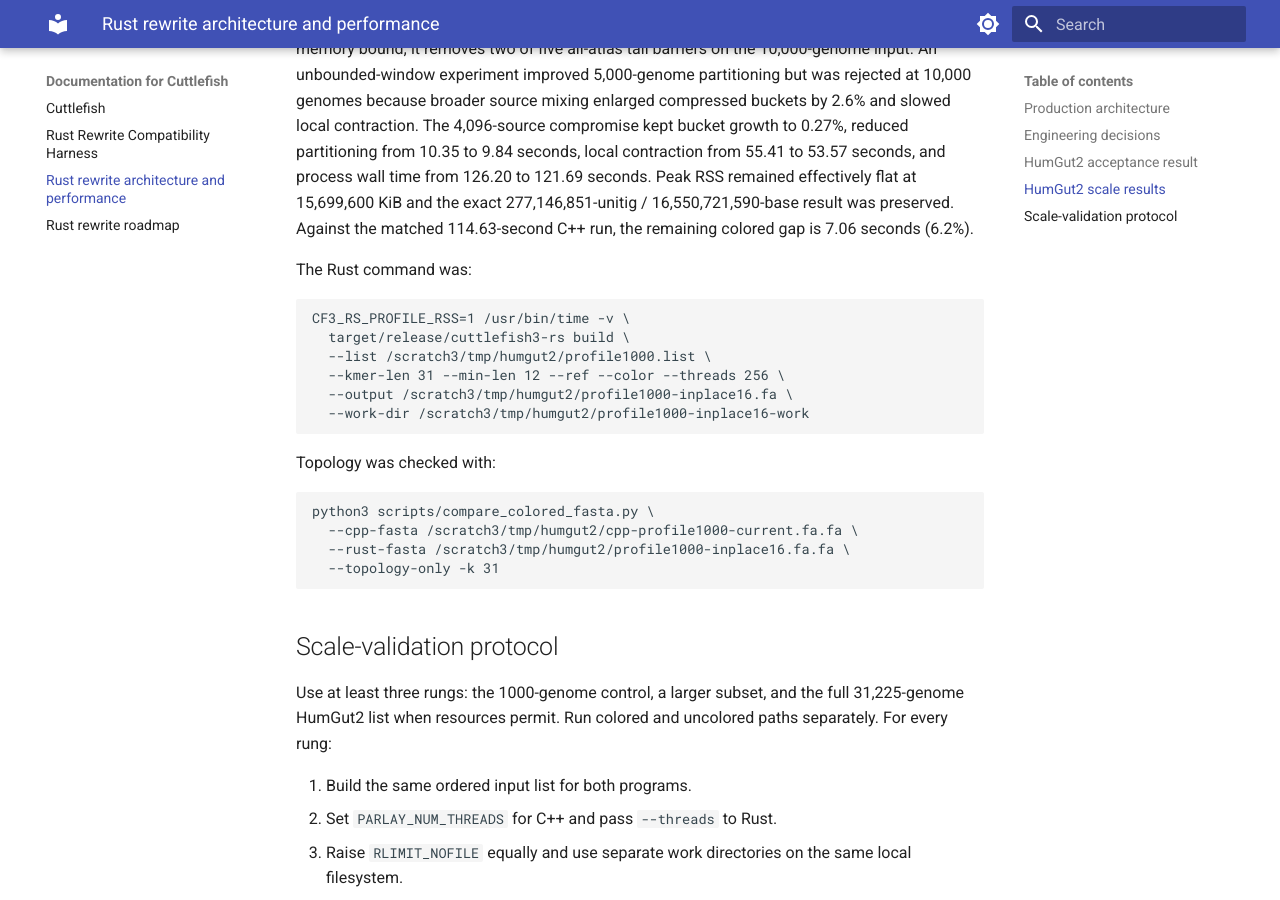
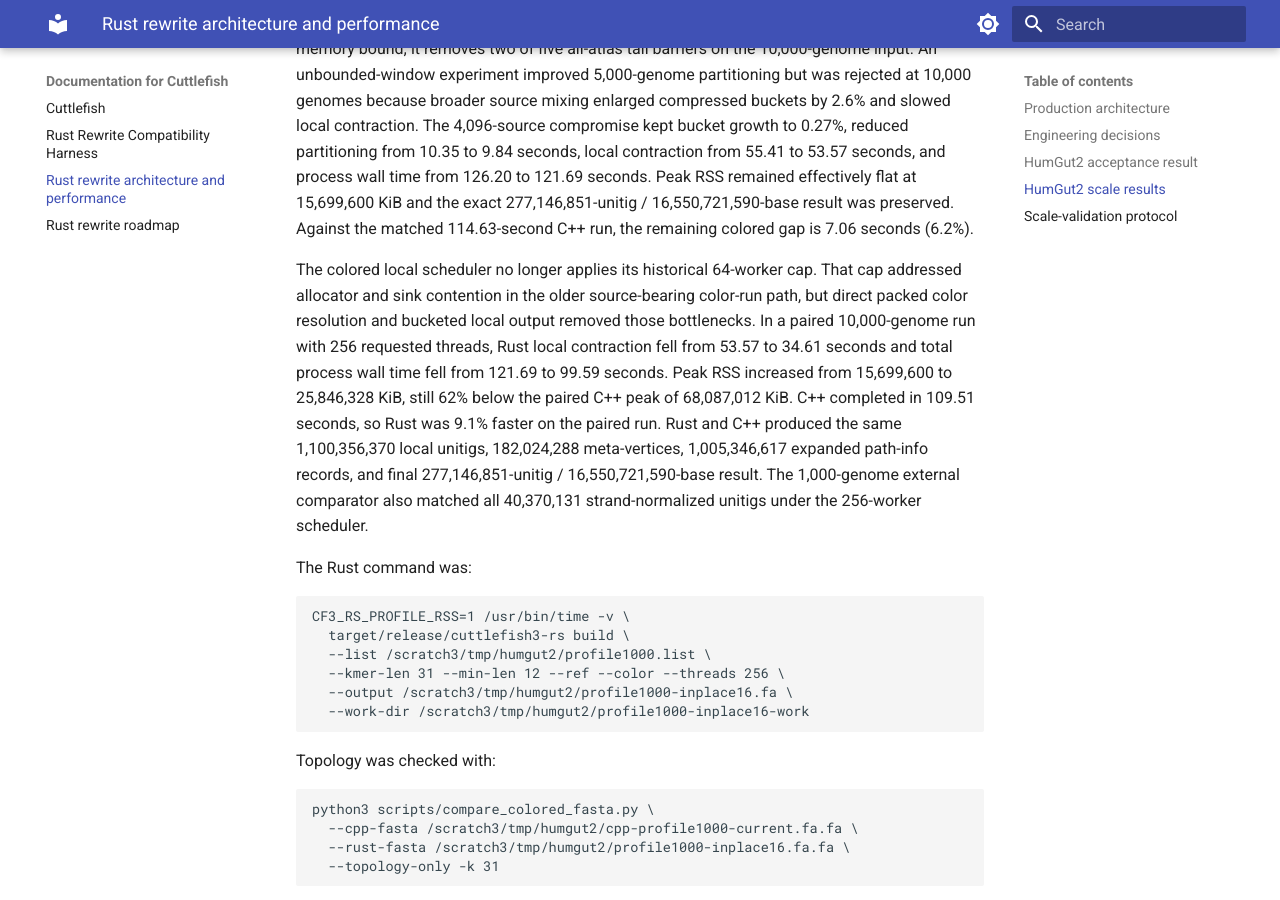
Before and after one commit to COMBINE-lab/cuttlefish, an MkDocs documentation site: the page built from docs/rust-rewrite-performance.md, in a window 1280 px wide and 900 px high, scrolled down 6352 px. Built offline with MkDocs 1.6.1 and Material for MkDocs 9.7.7, drawn with Linux system fonts in a browser that asks for light colours.

Commit message:
Honor requested colored local parallelism
Remove the obsolete 64-worker cap from colored local contraction. Packed color resolution and bucketed local output have eliminated the allocator and sink behavior that originally justified the cap, allowing the phase to use the same requested worker count as C++.

On the paired 10k HumGut2 colored run Rust drops from 121.69s to 99.59s versus C++ at 109.51s, while using 25.85GB rather than 68.09GB peak RSS. Exact internal/final counts and the 1k external topology comparison pass.

````diff
--- a/docs/rust-rewrite-performance.md
+++ b/docs/rust-rewrite-performance.md
@@ -287,6 +287,20 @@ flat at 15,699,600 KiB and the exact 277,146,851-unitig /
 16,550,721,590-base result was preserved. Against the matched 114.63-second C++
 run, the remaining colored gap is 7.06 seconds (6.2%).
 
+The colored local scheduler no longer applies its historical 64-worker cap.
+That cap addressed allocator and sink contention in the older source-bearing
+color-run path, but direct packed color resolution and bucketed local output
+removed those bottlenecks. In a paired 10,000-genome run with 256 requested
+threads, Rust local contraction fell from 53.57 to 34.61 seconds and total
+process wall time fell from 121.69 to 99.59 seconds. Peak RSS increased from
+15,699,600 to 25,846,328 KiB, still 62% below the paired C++ peak of
+68,087,012 KiB. C++ completed in 109.51 seconds, so Rust was 9.1% faster on
+the paired run. Rust and C++ produced the same 1,100,356,370 local unitigs,
+182,024,288 meta-vertices, 1,005,346,617 expanded path-info records, and final
+277,146,851-unitig / 16,550,721,590-base result. The 1,000-genome external
+comparator also matched all 40,370,131 strand-normalized unitigs under the
+256-worker scheduler.
+
 The Rust command was:
 
 ```bash
````
Also changed, not shown: 1 other file.
